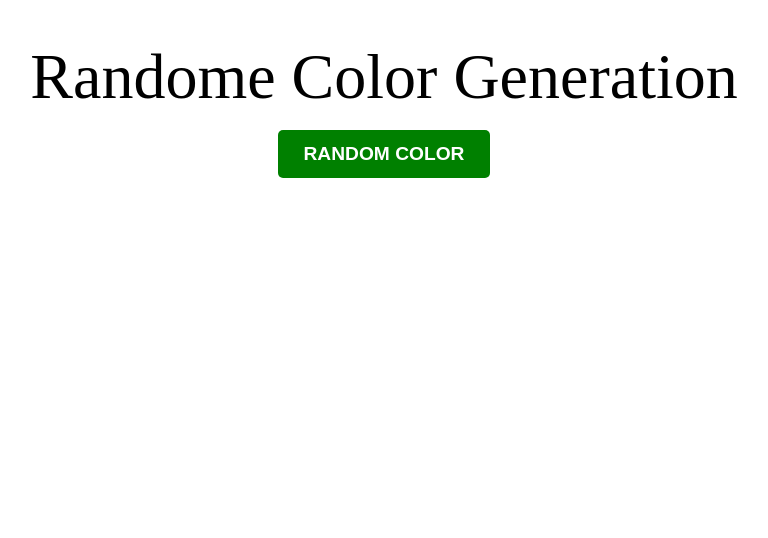
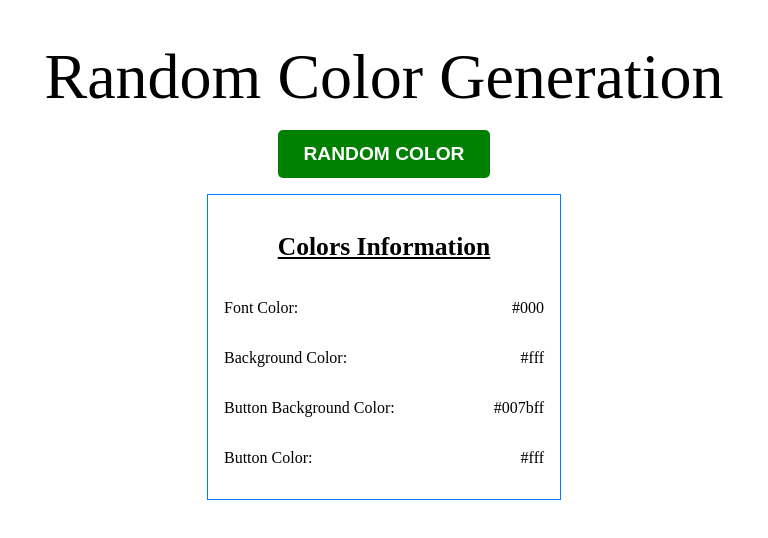
Before and after one commit to DilsherB/signature, a React (Vite) app: page / in a window 1280 px wide. Shown: the top 538 px of the page, without its empty margins (256-1024 px from the left). Built offline with nearby package versions, Linux system fonts and the light colour scheme.

Commit message:
some infor of the colors added to make it usefull for the user.

```diff
--- a/src/App.css
+++ b/src/App.css
@@ -25,3 +25,8 @@
   font-weight: 800;
   cursor: pointer;
 }
+
+.colorInfoStyle {
+  display: flex;
+  justify-content: space-between;
+}
--- a/src/projects/RandomColor/RandomColor.jsx
+++ b/src/projects/RandomColor/RandomColor.jsx
@@ -1,26 +1,80 @@
-import Title from "../components/Title"
+import React, { useState } from "react";
+import Title from "../components/Title";
 
 const RandomColor = () => {
+  const [fontColor, setFontColor] = useState("#000");
+  const [bgColor, setBgColor] = useState("#fff");
+  const [buttonBgColor, setButtonBgColor] = useState("#007bff");
+  const [buttonColor, setButtonColor] = useState("#fff");
 
   const randomColor = () => {
     const color = Math.floor(Math.random() * 16777215).toString(16);
     return "#" + color;
-  }
+  };
 
   const getRandomColor = (e) => {
-    const color = randomColor();
-    document.body.style.backgroundColor = color;
-    document.body.style.color = color+1;
-    e.target.style.backgroundColor = randomColor()
-  }
+    setFontColor(randomColor());
+    setBgColor(randomColor());
+    setButtonBgColor(randomColor());
+    setButtonColor(randomColor());
+
+    document.body.style.backgroundColor = bgColor;
+    document.body.style.color = fontColor;
+    e.target.style.backgroundColor = buttonBgColor;
+    e.target.style.color = buttonColor;
+
+    const colorInfoElement = document.querySelectorAll("span");
+    colorInfoElement[0].textContent = fontColor;
+    colorInfoElement[1].textContent = bgColor;
+    colorInfoElement[2].textContent = buttonBgColor;
+    colorInfoElement[3].textContent = buttonColor;
+  };
+
   return (
     <div>
-      <Title text={"Randome Color Generation"} classes={"title"}/>
-      <div style={{display: "flex", justifyContent: "center", gap: "5rem"}}>
-        <button className="btnStyle" onClick={getRandomColor}>RANDOM COLOR</button>
+      <Title text={"Random Color Generation"} classes={"title"} />
+      <div style={{ display: "flex", justifyContent: "center", gap: "5rem" }}>
+        <button className="btnStyle" onClick={getRandomColor}>
+          RANDOM COLOR
+        </button>
+      </div>
+      <div
+        style={{
+          border: `1px solid ${buttonBgColor}`,
+          width: "20rem",
+          margin: "1rem auto",
+          textAlign: "left",
+          padding: "1rem",
+        }}
+      >
+        <h2
+          style={{
+            textAlign: "center",
+            textDecoration: "underline",
+            fontSize: "clamp(1rem, 2vw, 2rem)",
+          }}
+        >
+          Colors Information
+        </h2>
+        <div className="colorInfoStyle">
+          <p>Font Color: </p>
+          <p>{fontColor}</p>
+        </div>
+        <div className="colorInfoStyle">
+          <p>Background Color: </p>
+          <p>{bgColor}</p>
+        </div>
+        <div className="colorInfoStyle">
+          <p>Button Background Color: </p>
+          <p>{buttonBgColor}</p>
+        </div>
+        <div className="colorInfoStyle">
+          <p>Button Color: </p>
+          <p>{buttonColor}</p>
+        </div>
       </div>
     </div>
-  )
-}
+  );
+};
 
-export default RandomColor
+export default RandomColor;
```
